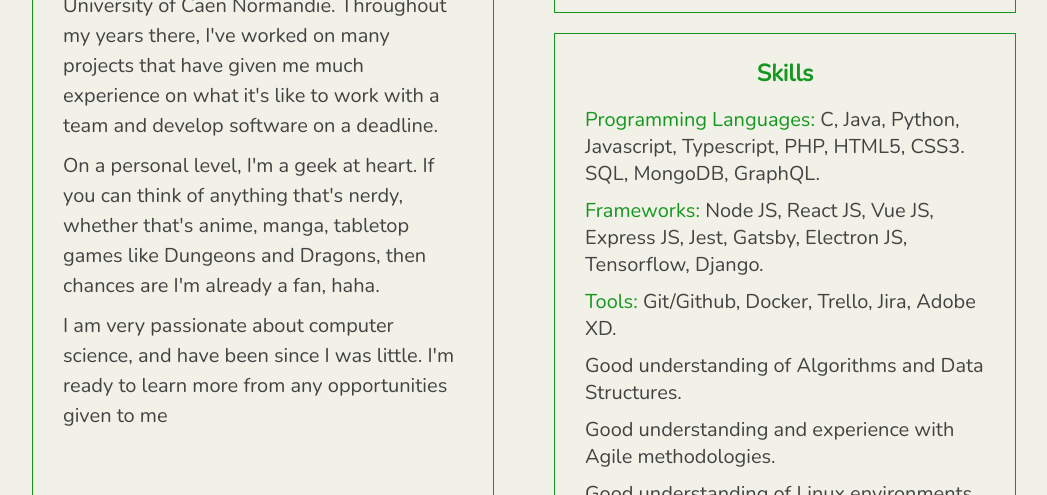
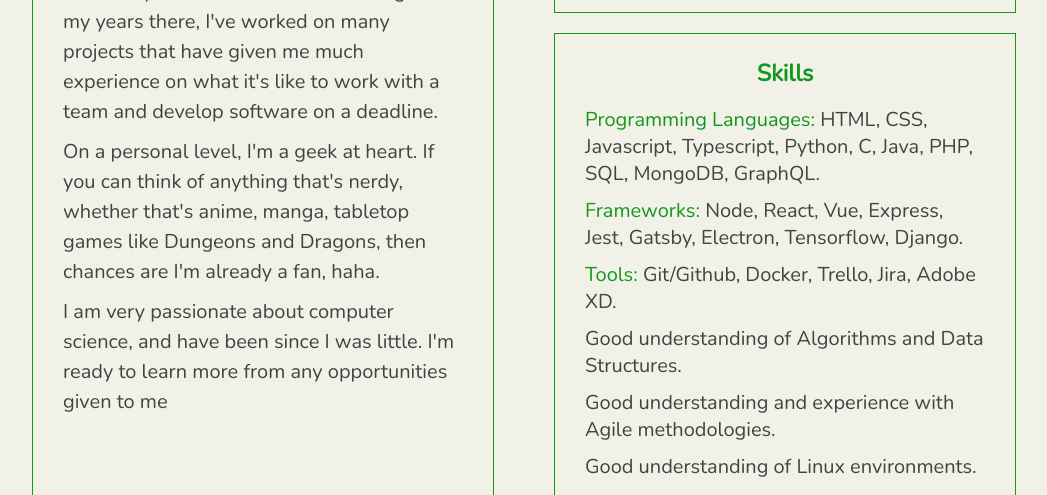
Before and after one commit to HikariLight/Portfolio, a Gatsby site: page /about in a window 1280 px wide. Shown: the part 349-844 px from the top of the page, without its empty margins (116-1163 px from the left). Built offline with nearby package versions, Linux system fonts and the light colour scheme; Gatsby itself is replaced by a stand-in of ours.

Commit message:
Updated skills list

```diff
--- a/src/pages/about.js
+++ b/src/pages/about.js
@@ -43,8 +43,8 @@
           <article className = {aboutCard}>
           <h1 className="greenText centeredText">Skills</h1>
             <ul>
-              <li><span class="greenText">Programming Languages:</span> C, Java, Python, Javascript, Typescript, PHP, HTML5, CSS3. SQL, MongoDB, GraphQL.</li>
-              <li><span class="greenText">Frameworks:</span> Node JS, React JS, Vue JS, Express JS, Jest, Gatsby, Electron JS, Tensorflow, Django.</li>
+              <li><span class="greenText">Programming Languages:</span> HTML, CSS, Javascript, Typescript, Python, C, Java, PHP, SQL, MongoDB, GraphQL.</li>
+              <li><span class="greenText">Frameworks:</span> Node, React, Vue, Express, Jest, Gatsby, Electron, Tensorflow, Django.</li>
               <li><span class="greenText">Tools:</span> Git/Github, Docker, Trello, Jira, Adobe XD.</li>
               <li>Good understanding of Algorithms and Data Structures.</li>
               <li>Good understanding and experience with Agile methodologies.</li>
```
